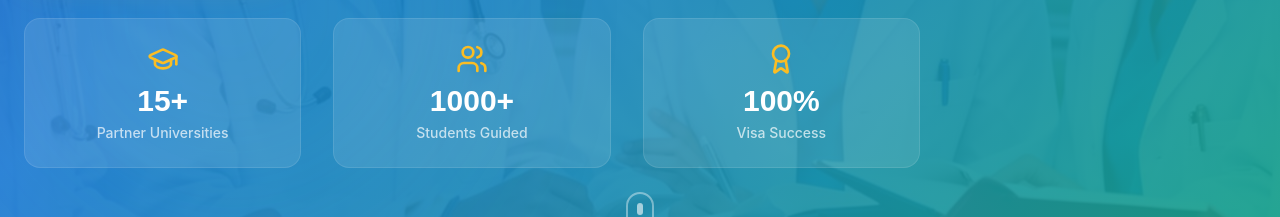
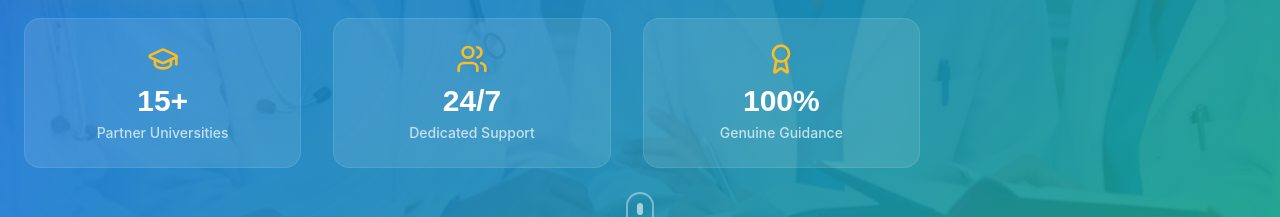
Before and after one commit to shreyaa-hash/medconnect-pathways-russia, a React (Vite) app: page / in a window 1280 px wide. Shown: the part 820-1037 px from the top of the page. Built offline with nearby package versions, Linux system fonts and the light colour scheme; the HTML template or start-up script is replaced by a standard one.

Commit message:
Changes
Co-authored-by: shreyaa-hash <196627116+shreyaa-hash@users.noreply.github.com>

```diff
--- a/src/components/HeroSection.tsx
+++ b/src/components/HeroSection.tsx
@@ -9,8 +9,8 @@ const HeroSection = () => {
 
   const stats = [
     { icon: GraduationCap, value: "15+", label: "Partner Universities" },
-    { icon: Users, value: "1000+", label: "Students Guided" },
-    { icon: Award, value: "100%", label: "Visa Success" },
+    { icon: Users, value: "24/7", label: "Dedicated Support" },
+    { icon: Award, value: "100%", label: "Genuine Guidance" },
   ];
   return (
     <section id="home" className="relative min-h-screen flex items-center pt-20 overflow-hidden">
```
